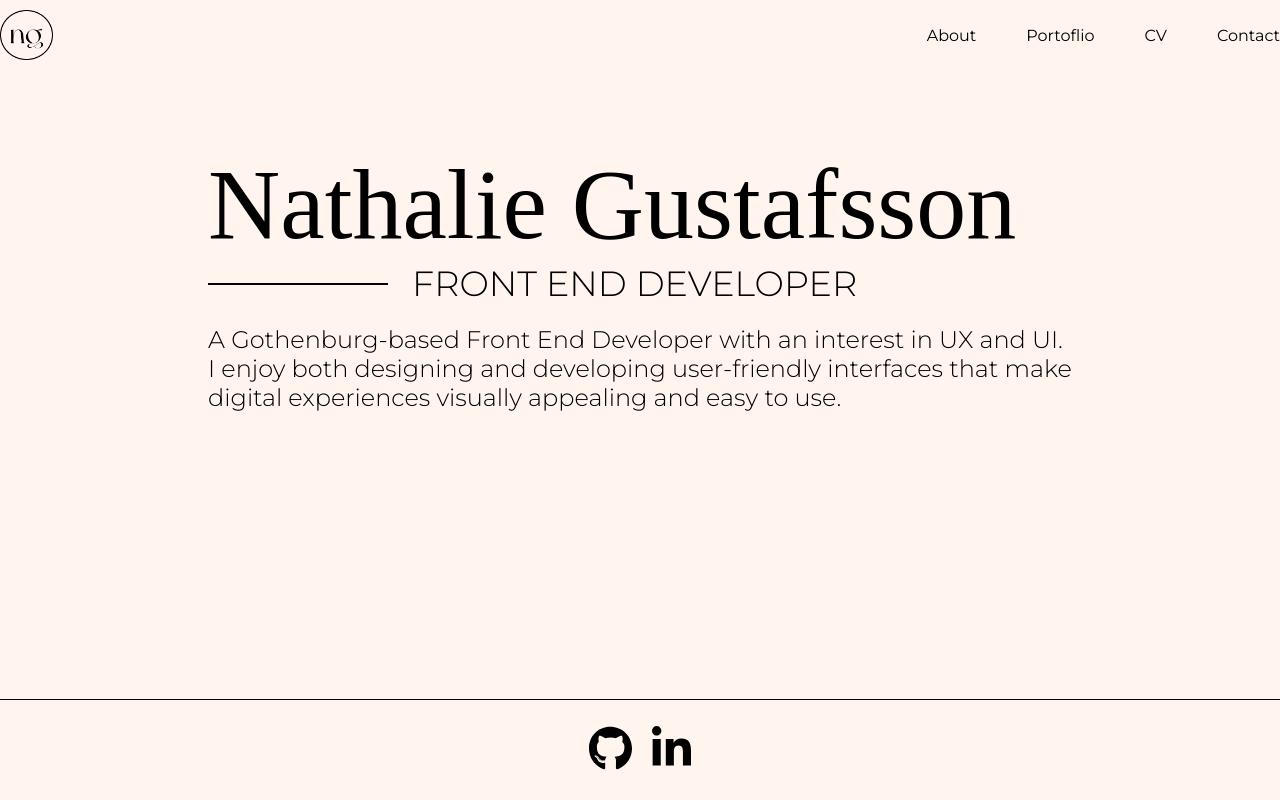
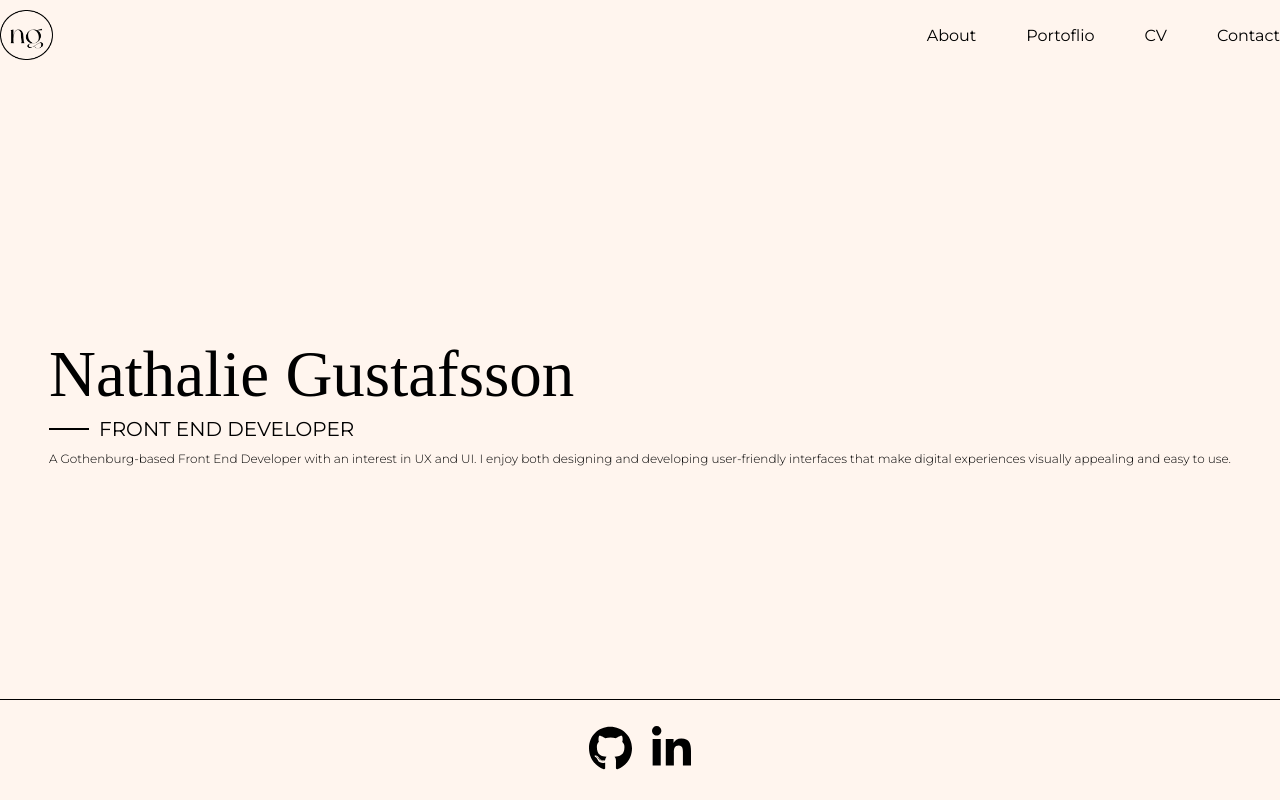
Before and after one commit to nathaliegustafsson/portfolio, a React (Vite) app: page / in a window 1280 px wide. Built offline with nearby package versions, Linux system fonts and the light colour scheme.

Commit message:
rearrange styling

```diff
--- a/src/components/Home.tsx
+++ b/src/components/Home.tsx
@@ -1,4 +1,5 @@
 import styled from "styled-components";
+// import { media } from "../styles/breakpoints";
 
 function Home() {
     return (
@@ -12,8 +13,8 @@ function Home() {
                 <RoleTitle>FRONT END DEVELOPER</RoleTitle>
             </RoleBox>
             <ShortText>
-                A Gothenburg-based Front End Developer with an interest in UX and UI. <br/>
-                I enjoy both designing and developing user-friendly interfaces that make <br/>
+                A Gothenburg-based Front End Developer with an interest in UX and UI.
+                I enjoy both designing and developing user-friendly interfaces that make
                 digital experiences visually appealing and easy to use.
             </ShortText>
             </div>
@@ -27,19 +28,19 @@ const BigContainer = styled.div`
     justify-content: center;
     align-items: center;
     height: 100%;
-    margin-bottom: 200px;
+    margin: 20px;
 `;
 
 const TitleName = styled.h1`
-    font-size: 100px;
     font-family: 'NewYork';
+    font-size: 65px;
     font-weight: 100;
-    margin: 0px;
+    margin-bottom: 5px;
 `;
 
 const RoleBox = styled.div`
     display: flex;
-    gap: 24px;
+    gap: 10px;
 `;
 
 const LineBox = styled.div`
@@ -49,24 +50,72 @@ const LineBox = styled.div`
 `;
 
 const Line = styled.div`
-    width: 180px;
+    width: 40px;
     height: 2px;
     background-color: black;
 `;
 
 const RoleTitle = styled.h3`
     font-family: 'Montserrat';
-    font-weight: 300;
-    font-size: 35px;
+    font-size: 20px;
+    font-weight: 400;
     margin: 0px;
 `;
 
 const ShortText = styled.h6`
     font-family: 'Montserrat';
+    font-size: 12px;
     font-weight: 300;
-    font-size: 24px;
-    margin-top: 20px;
+    margin-top: 10px;
     margin-bottom: 0;
 `;
 
+
+// const BigContainer = styled.div`
+//     display: flex;
+//     justify-content: center;
+//     align-items: center;
+//     height: 100%;
+//     margin-bottom: 200px;
+// `;
+
+// const TitleName = styled.h1`
+//     font-size: 100px;
+//     font-family: 'NewYork';
+//     font-weight: 100;
+//     margin: 0px;
+// `;
+
+// const RoleBox = styled.div`
+//     display: flex;
+//     gap: 24px;
+// `;
+
+// const LineBox = styled.div`
+//     display: flex;
+//     align-items: center;
+//     justify-items: center;
+// `;
+
+// const Line = styled.div`
+//     width: 180px;
+//     height: 2px;
+//     background-color: black;
+// `;
+
+// const RoleTitle = styled.h3`
+//     font-family: 'Montserrat';
+//     font-weight: 300;
+//     font-size: 35px;
+//     margin: 0px;
+// `;
+
+// const ShortText = styled.h6`
+//     font-family: 'Montserrat';
+//     font-weight: 300;
+//     font-size: 24px;
+//     margin-top: 20px;
+//     margin-bottom: 0;
+// `;
+
 export default Home;
```
